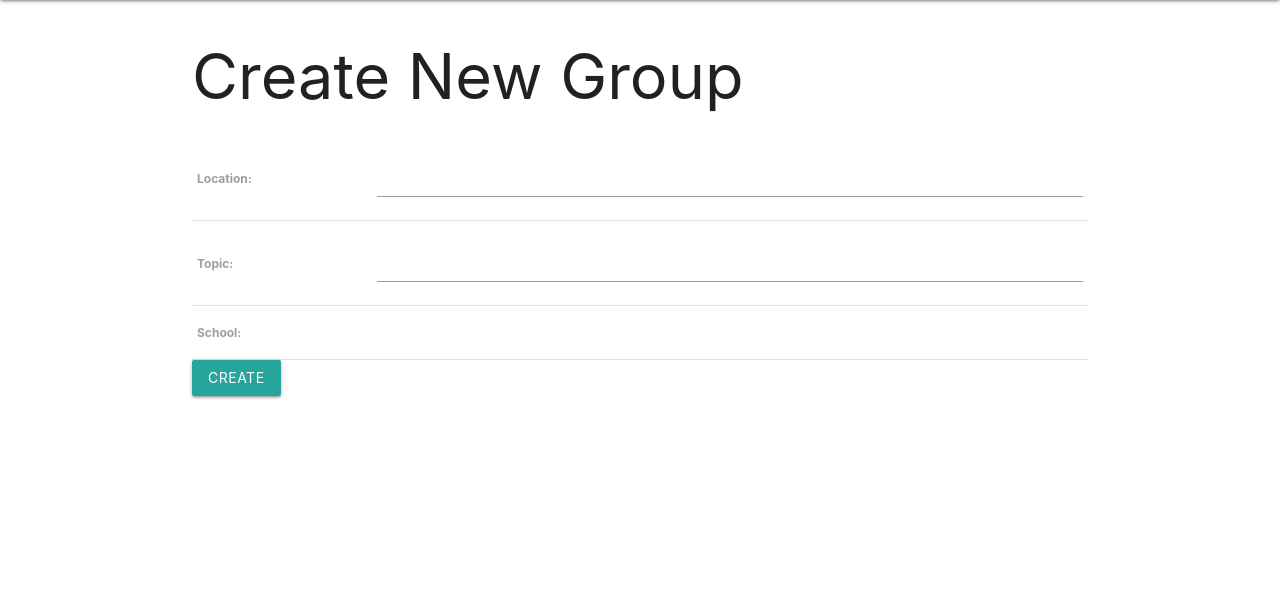
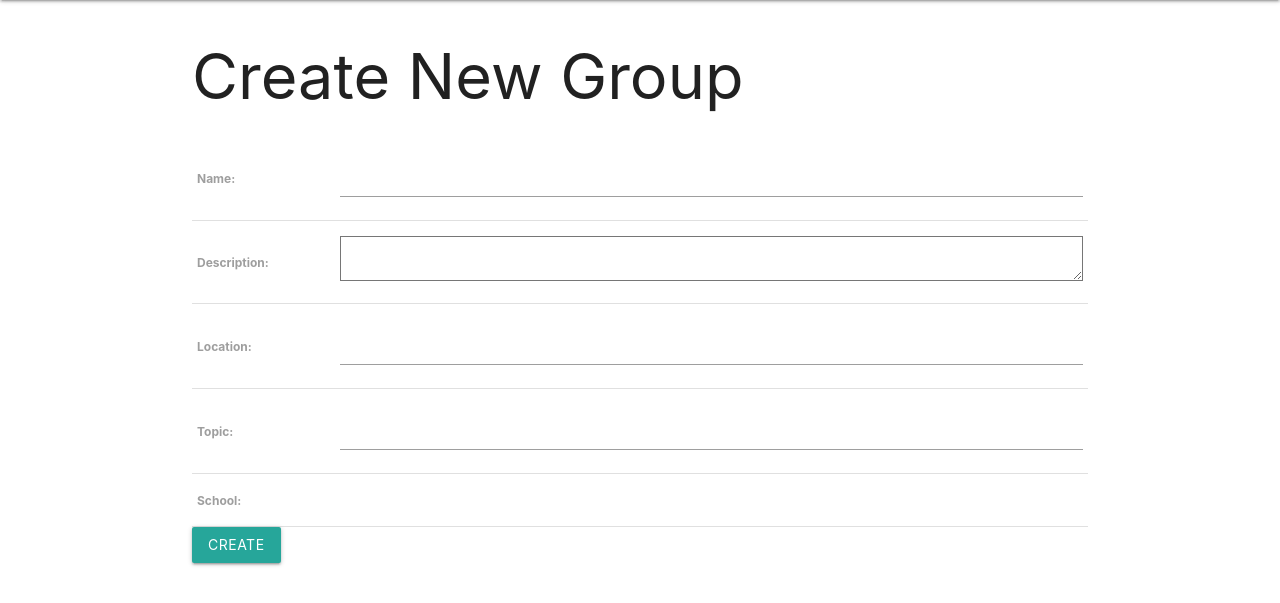
Before and after one commit to mayerlingmj/Study-Buddy, a Django app: page /study_groups/create/ in a window 1280 px wide. Shown: the part 64-667 px from the top of the page. Run offline with Django 4.2, Linux system fonts and the light colour scheme; data that the repository does not hold is empty.

Commit message:
Add school select save

```diff
--- a/studybuddy/main_app/models.py
+++ b/studybuddy/main_app/models.py
@@ -13,6 +13,8 @@
 
 class Study_Group(models.Model):
   # Storing location as coordinates so we can display with GMaps
+  name = models.CharField(max_length=100)
+  description = models.TextField()
   location = models.CharField(max_length=100)
   topic = models.CharField(max_length=100)
   school = models.ForeignKey(School, on_delete=models.CASCADE)
--- a/studybuddy/main_app/templates/main_app/school_select.html
+++ b/studybuddy/main_app/templates/main_app/school_select.html
@@ -7,7 +7,10 @@
   <div class="card">
     <div class="card-content">
       <span class="card-title">{{ school.name }}</span>
-        <a href="main_app/school_select/{{ school.id }}" class="btn">Select</a>
+      <form action='{{ school.id }}/' method="POST">
+        {% csrf_token %}
+        <input type="submit" name="btn" value="submit">
+      </form>
     </div>
   </div>
 {% endfor %}
--- a/studybuddy/main_app/templates/main_app/study_group_form.html
+++ b/studybuddy/main_app/templates/main_app/study_group_form.html
@@ -4,7 +4,6 @@
   <h1>Create New Group</h1>
 
   <form action="" method="POST">
-    {% csrf_token %}
     <table>
       {{ form.as_table }}
     </table>
--- a/studybuddy/main_app/urls.py
+++ b/studybuddy/main_app/urls.py
@@ -8,5 +8,6 @@
     path('index', views.index, name='index'),
     path('study_groups/create/', views.CreateGroup.as_view(),
          name='study_groups_create'),
-    path('main_app/school_select/', views.school_select, name='school_select')
+    path('school_select/', views.school_select, name='school_select'),
+    path('school_select/<int:school_id>/', views.set_school, name='set_school')
 ]
--- a/studybuddy/main_app/views.py
+++ b/studybuddy/main_app/views.py
@@ -4,7 +4,7 @@
 from django.contrib.auth import login
 from django.contrib.auth.forms import UserCreationForm
 from django.shortcuts import redirect
-from .models import Study_Group
+from .models import Study_Group, School, User, Profile
 
 # Create your views here.
 
@@ -42,7 +42,7 @@
 
 class CreateGroup(CreateView):
     model = Study_Group
-    fields = ['location', 'topic', 'school']
+    fields = ['name', 'description', 'location', 'topic', 'school']
 
     def form_valid(self, form):
         form.instance.user = self.request.user
@@ -50,4 +50,16 @@
 
 
 def school_select(request):
-    return render(request, 'main_app/school_select.html')
+    schools = School.objects.all()
+    return render(request, 'main_app/school_select.html', {
+        'schools': schools
+    })
+
+
+def set_school(request, school_id):
+    school = School.objects.get(id=school_id)
+    user = User.objects.get(username=request.user)
+    profile = Profile.objects.get(user=user)
+    profile.school = school
+    profile.save()
+    return redirect('index')
```
Also changed, not shown: studybuddy/main_app/migrations/0005_study_group_description_study_group_name.py (added).
